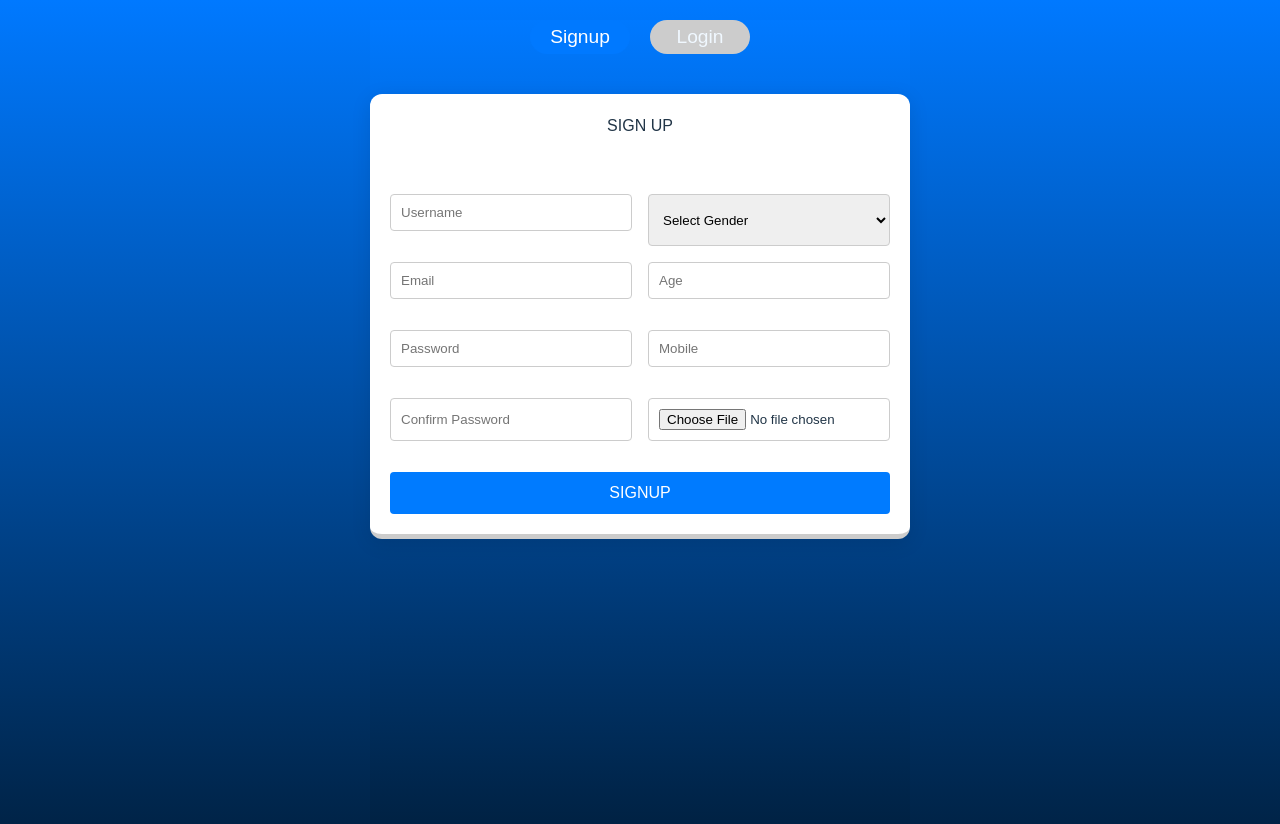
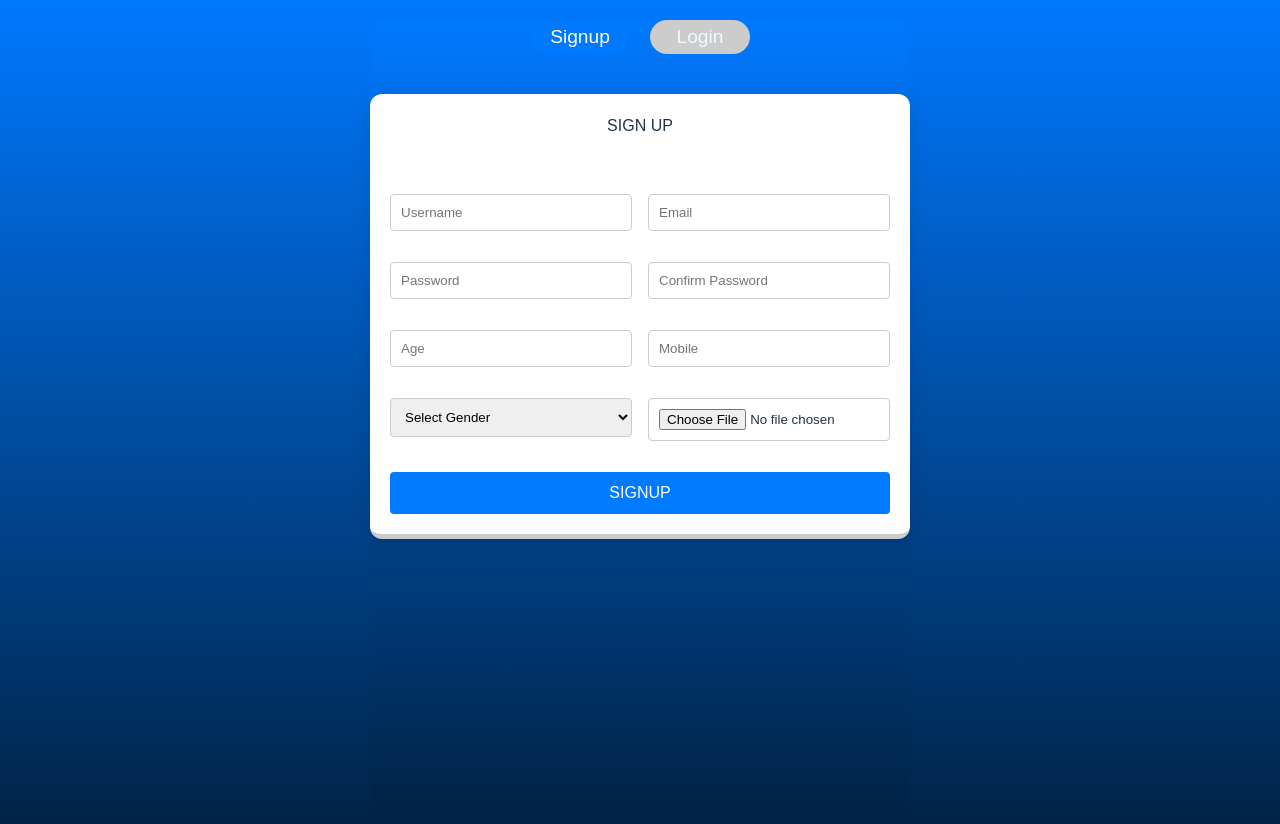
Before and after one commit to kalyani11git/mern-signup-form, a React (Vite) app in the folder frontend/: page / in a window 1280 px wide. Shown: the top 824 px of the page. Built offline with nearby package versions, Linux system fonts and the light colour scheme.

Commit message:
Update FormSection.jsx

```diff
--- a/frontend/src/components/FormSection.jsx
+++ b/frontend/src/components/FormSection.jsx
@@ -144,6 +144,7 @@ function FormSection() {
             <>
               <div className="form-title">SIGN UP</div>
                             <form onSubmit={formikSignup.handleSubmit} className="signup-form">
+  <div className="field-container">
     <input
       type="text"
       placeholder="Username"
@@ -151,8 +152,13 @@ function FormSection() {
       onChange={formikSignup.handleChange}
       onBlur={formikSignup.handleBlur}
       value={formikSignup.values.username}
-        className="username"
     />
+    {formikSignup.touched.username && formikSignup.errors.username && (
+      <div className="error">{formikSignup.errors.username}</div>
+    )}
+  </div>
+
+  <div className="field-container">
     <input
       type="email"
       placeholder="Email"
@@ -160,8 +166,13 @@ function FormSection() {
       onChange={formikSignup.handleChange}
       onBlur={formikSignup.handleBlur}
       value={formikSignup.values.email}
-        className="email"
     />
+    {formikSignup.touched.email && formikSignup.errors.email && (
+      <div className="error">{formikSignup.errors.email}</div>
+    )}
+  </div>
+
+  <div className="field-container">
     <input
       type="password"
       placeholder="Password"
@@ -169,8 +180,13 @@ function FormSection() {
       onChange={formikSignup.handleChange}
       onBlur={formikSignup.handleBlur}
       value={formikSignup.values.password}
-        className="password"
     />
+    {formikSignup.touched.password && formikSignup.errors.password && (
+      <div className="error">{formikSignup.errors.password}</div>
+    )}
+  </div>
+
+  <div className="field-container">
     <input
       type="password"
       placeholder="Confirm Password"
@@ -178,8 +194,14 @@ function FormSection() {
       onChange={formikSignup.handleChange}
       onBlur={formikSignup.handleBlur}
       value={formikSignup.values.confirmPassword}
-        className="confirmPassword"
     />
+    {formikSignup.touched.confirmPassword &&
+      formikSignup.errors.confirmPassword && (
+        <div className="error">{formikSignup.errors.confirmPassword}</div>
+      )}
+  </div>
+
+  <div className="field-container">
     <input
       type="text"
       placeholder="Age"
@@ -187,8 +209,13 @@ function FormSection() {
       onChange={formikSignup.handleChange}
       onBlur={formikSignup.handleBlur}
       value={formikSignup.values.age}
-        className="age"
     />
+    {formikSignup.touched.age && formikSignup.errors.age && (
+      <div className="error">{formikSignup.errors.age}</div>
+    )}
+  </div>
+
+  <div className="field-container">
     <input
       type="text"
       placeholder="Mobile"
@@ -196,20 +223,30 @@ function FormSection() {
       onChange={formikSignup.handleChange}
       onBlur={formikSignup.handleBlur}
       value={formikSignup.values.mobile}
-        className="mobile"
     />
+    {formikSignup.touched.mobile && formikSignup.errors.mobile && (
+      <div className="error">{formikSignup.errors.mobile}</div>
+    )}
+  </div>
+
+  <div className="field-container">
     <select
       name="gender"
       onChange={formikSignup.handleChange}
       onBlur={formikSignup.handleBlur}
       value={formikSignup.values.gender}
-        className="gender"
     >
       <option value="">Select Gender</option>
       <option value="Male">Male</option>
       <option value="Female">Female</option>
       <option value="Other">Other</option>
     </select>
+    {formikSignup.touched.gender && formikSignup.errors.gender && (
+      <div className="error">{formikSignup.errors.gender}</div>
+    )}
+  </div>
+
+  <div className="field-container">
     <input
       type="file"
       name="profilePicture"
@@ -217,13 +254,15 @@ function FormSection() {
       onChange={(event) =>
         formikSignup.setFieldValue("profilePicture", event.target.files[0])
       }
-        className="profilePicture"
     />
+    {formikSignup.errors.profilePicture && (
+      <div className="error">{formikSignup.errors.profilePicture}</div>
+    )}
+  </div>
+
   <button type="submit">SIGNUP</button>
   {formikSignup.values.message && (
-        <div className="form-message">
-            {formikSignup.values.message}
-        </div>
+    <div className="form-message" >{formikSignup.values.message}</div>
   )}
 </form>
 
```
Lines whose indentation alone changed are shown as unchanged.
